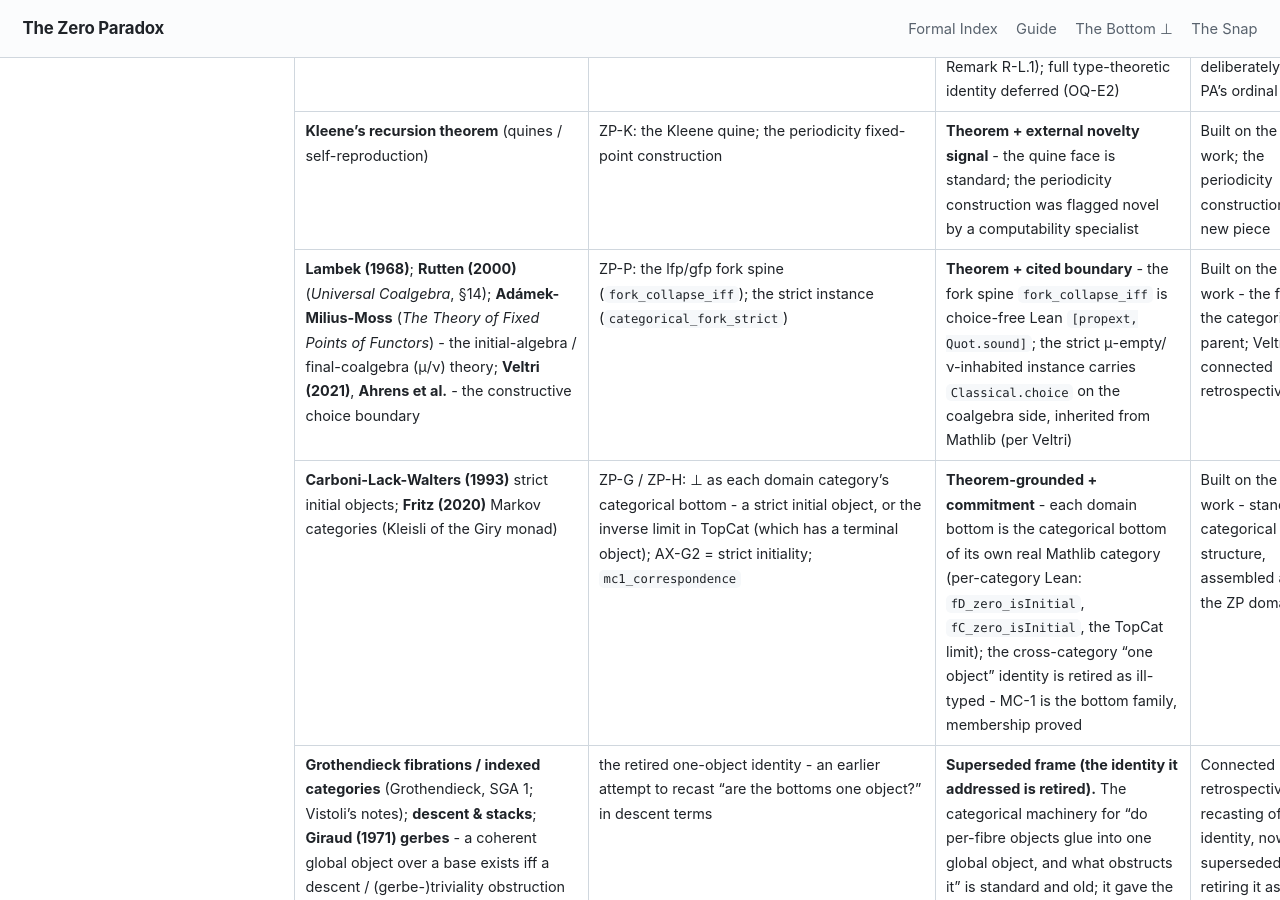
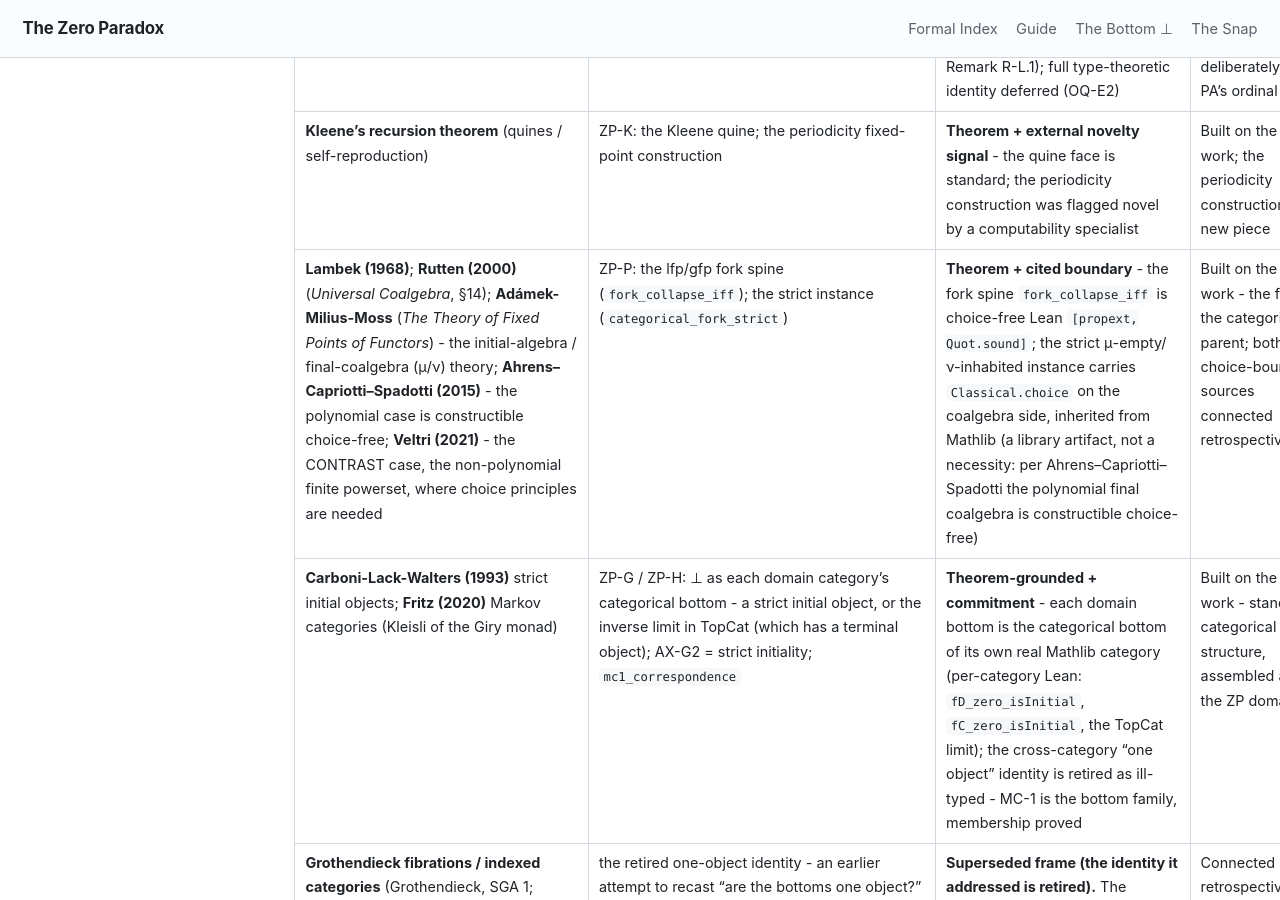
Before and after one commit to timbrigham/ZeroParadox, a Jekyll site: the page built from CLAIMS.md, in a window 1280 px wide and 900 px high, scrolled down 13216 px. Built offline with Jekyll 4.4.1, drawn with Linux system fonts in a browser that asks for light colours; our own code applies the rules of GitHub Pages for plain Markdown files.

Commit message:
The same misattribution in Lean and the public ledger, not just the PDF
Co-Authored-By: Claude Opus 5 <noreply@anthropic.com>
Claude-Session: https://claude.ai/code/session_018VPRp1fyEUEpNEphr6bMxB

```diff
--- a/CLAIMS.md
+++ b/CLAIMS.md
@@ -193,7 +193,7 @@ Three things to read it correctly:
 | **Ostrowski's theorem** - every nontrivial absolute value on ℚ is the real or a p-adic one (the complete dichotomy) | ZP-B / ZP-F: the snap fails in ℝ, holds in ℚ₂; v₂(0)=∞ | **Theorem used** - Ostrowski is a classification theorem ZP directly invokes (Mathlib) | Independent → later converged (Riemann-sphere 0/∞ intuition → ℚ₂; Ostrowski recognized as the backing after) |
 | **Gentzen** - ε₀ is the proof-theoretic ordinal of PA | ZP-L / ZP-M: ε₀ as the exact snap threshold | **Theorem-aligned** - structural alignment documented (ZP-L Remark R-L.1); full type-theoretic identity deferred (OQ-E2) | Built on the cited work - ε₀ chosen deliberately as PA's ordinal |
 | **Kleene's recursion theorem** (quines / self-reproduction) | ZP-K: the Kleene quine; the periodicity fixed-point construction | **Theorem + external novelty signal** - the quine face is standard; the periodicity construction was flagged novel by a computability specialist | Built on the cited work; the periodicity construction is the new piece |
-| **Lambek (1968)**; **Rutten (2000)** (*Universal Coalgebra*, §14); **Adámek-Milius-Moss** (*The Theory of Fixed Points of Functors*) - the initial-algebra / final-coalgebra (μ/ν) theory; **Veltri (2021)**, **Ahrens et al.** - the constructive choice boundary | ZP-P: the lfp/gfp fork spine (`fork_collapse_iff`); the strict instance (`categorical_fork_strict`) | **Theorem + cited boundary** - the fork spine `fork_collapse_iff` is choice-free Lean `[propext, Quot.sound]`; the strict μ-empty/ν-inhabited instance carries `Classical.choice` on the coalgebra side, inherited from Mathlib (per Veltri) | Built on the cited work - the fork is the categorical parent; Veltri connected retrospectively |
+| **Lambek (1968)**; **Rutten (2000)** (*Universal Coalgebra*, §14); **Adámek-Milius-Moss** (*The Theory of Fixed Points of Functors*) - the initial-algebra / final-coalgebra (μ/ν) theory; **Ahrens–Capriotti–Spadotti (2015)** - the polynomial case is constructible choice-free; **Veltri (2021)** - the CONTRAST case, the non-polynomial finite powerset, where choice principles are needed | ZP-P: the lfp/gfp fork spine (`fork_collapse_iff`); the strict instance (`categorical_fork_strict`) | **Theorem + cited boundary** - the fork spine `fork_collapse_iff` is choice-free Lean `[propext, Quot.sound]`; the strict μ-empty/ν-inhabited instance carries `Classical.choice` on the coalgebra side, inherited from Mathlib (a library artifact, not a necessity: per Ahrens–Capriotti–Spadotti the polynomial final coalgebra is constructible choice-free) | Built on the cited work - the fork is the categorical parent; both choice-boundary sources connected retrospectively |
 | **Carboni-Lack-Walters (1993)** strict initial objects; **Fritz (2020)** Markov categories (Kleisli of the Giry monad) | ZP-G / ZP-H: ⊥ as each domain category's categorical bottom - a strict initial object, or the inverse limit in TopCat (which has a terminal object); AX-G2 = strict initiality; `mc1_correspondence` | **Theorem-grounded + commitment** - each domain bottom is the categorical bottom of its own real Mathlib category (per-category Lean: `fD_zero_isInitial`, `fC_zero_isInitial`, the TopCat limit); the cross-category "one object" identity is retired as ill-typed - MC-1 is the bottom family, membership proved | Built on the cited work - standard categorical structure, assembled across the ZP domains |
 | **Grothendieck fibrations / indexed categories** (Grothendieck, SGA 1; Vistoli's notes); **descent & stacks**; **Giraud (1971) gerbes** - a coherent global object over a base exists iff a descent / (gerbe-)triviality obstruction vanishes; the **field-of-moduli vs field-of-definition** instance (Dèbes-Douai) | the retired one-object identity - an earlier attempt to recast "are the bottoms one object?" in descent terms | **Superseded frame (the identity it addressed is retired).** The categorical machinery for "do per-fibre objects glue into one global object, and what obstructs it" is standard and old; it gave the now-retired one-object question a named form - a descent / (gerbe-)triviality question - in place of a bare one-or-many. **Honest delta:** classical descent is formulated over a *single base site*, whereas ZP's domains are categories with no canonical common index, so this was an analogy / proposed frame, **not** an instance of the theorem; and with the identity now retired as ill-typed, the frame is superseded - recorded here as the earlier attempt, not a live commitment | Connected retrospectively - a recasting of the identity, now superseded by retiring it as ill-typed |
 | **van der Put basis** (indicator functions of clopen balls as an orthonormal system); **Kozyrev (2002)** p-adic wavelet basis of L²(ℚ_p) | ZP-D: `T : Q₂ → H` represents clopen balls as an orthonormal system (clopen separation ↦ orthogonality, DP-1) | **Standard construction, applied** - `T` instantiates the recognized p-adic ball→ONB / wavelet construction; ZP-D's own contribution is the snap-into-state-layer reading (DP-1), not the embedding | Connected retrospectively - `T` was built in-house, recognized as the standard construction afterward |
```
Also changed, not shown: 1 other file.
